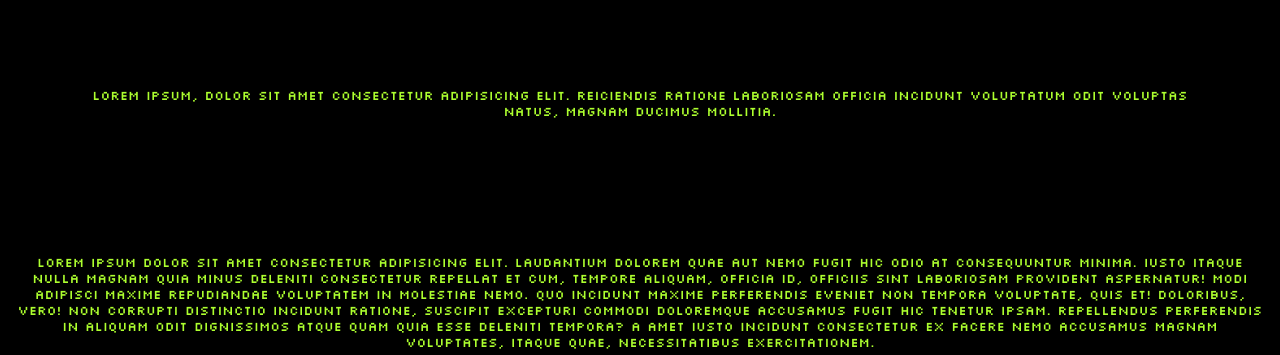
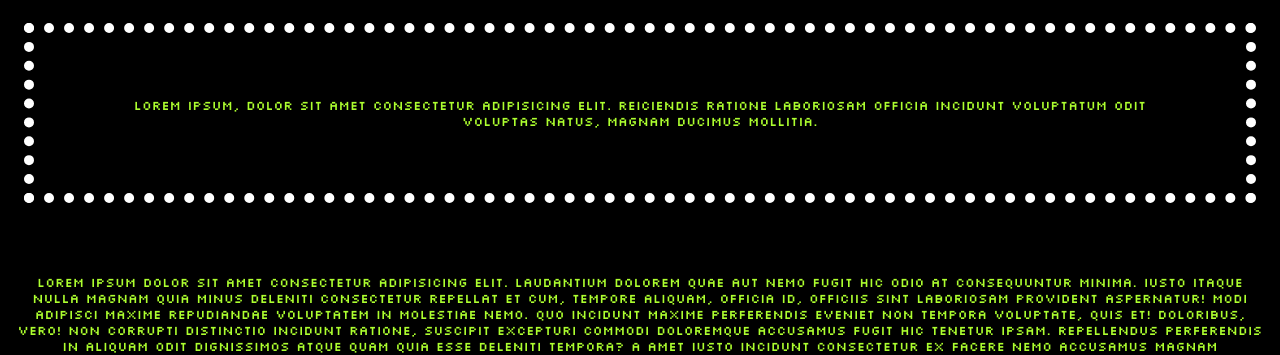
Before and after one commit to mdcurt/html-css-devtools-practice, a plain HTML site: page index.html in a window 1280 px wide. Shown: the part 129-484 px from the top of the page. Drawn offline with Linux system fonts and the light colour scheme.

Commit message:
Border on div
Updated to enhance visibility and show more color.

```diff
--- a/style.css
+++ b/style.css
@@ -22,7 +22,7 @@ color: black;
 div {
   width: fit-content;
   padding: 3rem;
-  border: 2.5rem;
+  border: 10px dotted white;
   margin: 1.5rem;
 
 }
```
